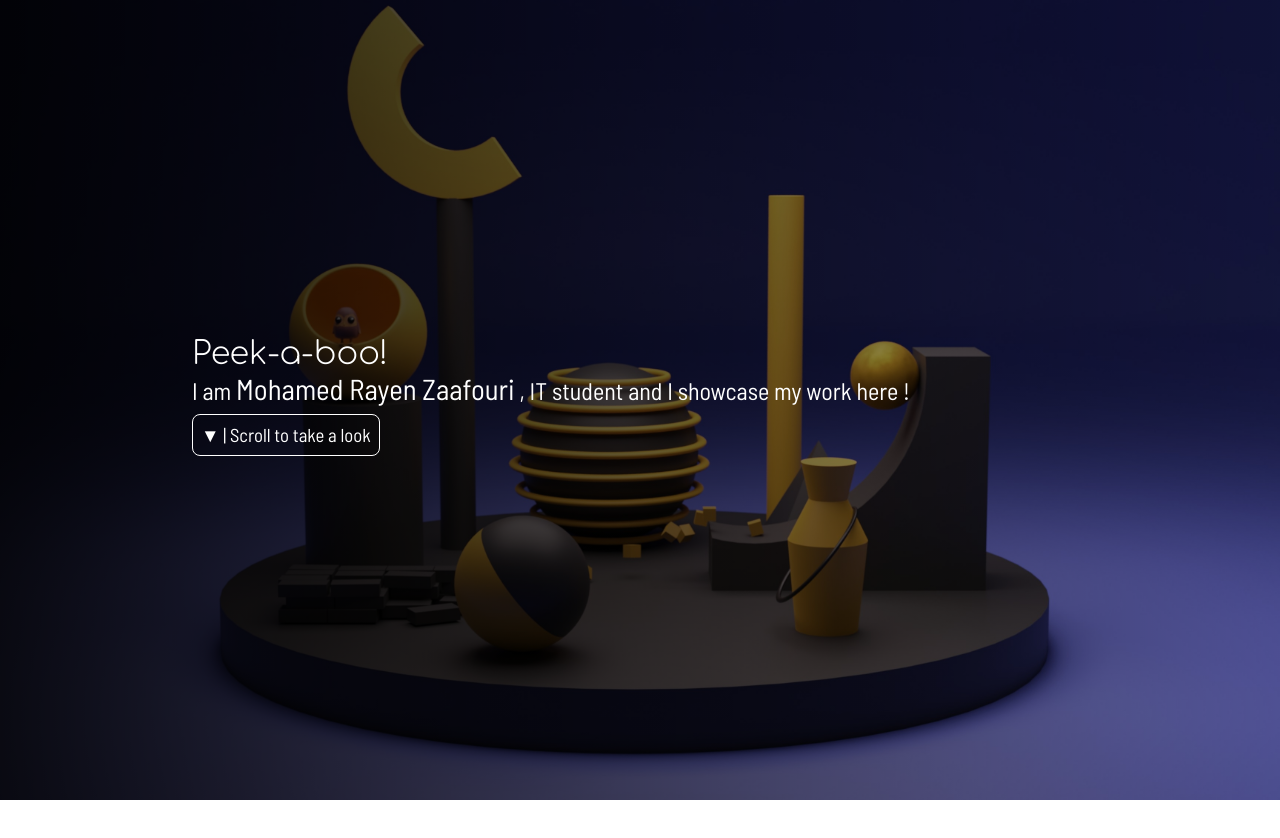
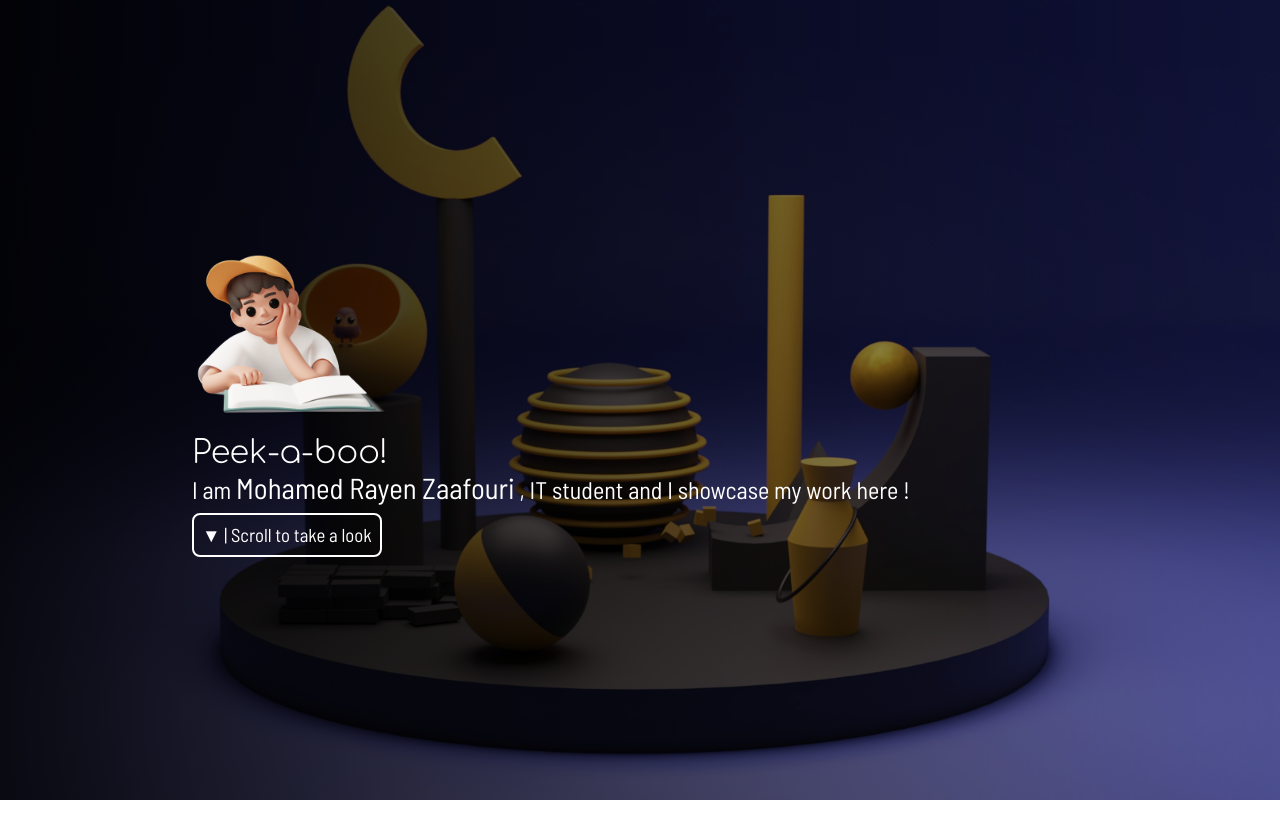
Before and after one commit to rayenzaafouri/rayen.github.io, a plain HTML site: page index.html in a window 1280 px wide. Drawn offline with Linux system fonts and the light colour scheme.

Commit message:
Updated the landing page

```diff
--- a/index.html
+++ b/index.html
@@ -10,6 +10,7 @@
 <body>
 
     <div class="landing">
+        <img class="landing-img" src="drawable/student.png">
         <h1 class="landing-title">
             Peek-a-boo!
         </h1>
--- a/style.css
+++ b/style.css
@@ -38,15 +38,18 @@ body{
     padding: 0;
     margin: 0;
 }
+.landing-img{
+    height: 25vh;
 
+}
 .landing-title{
     font-family: 'Comfortaa', cursive;
-}
+}*
 
 .landing h3 {
     box-sizing: border-box;
     padding: .5rem;
-    border: 1px solid white;
+    border: 2px solid white;
     border-radius:.5rem ;
     margin: .5rem 0px .5rem 0px;
 }
```
Also changed, not shown: drawable/student.png (added).
